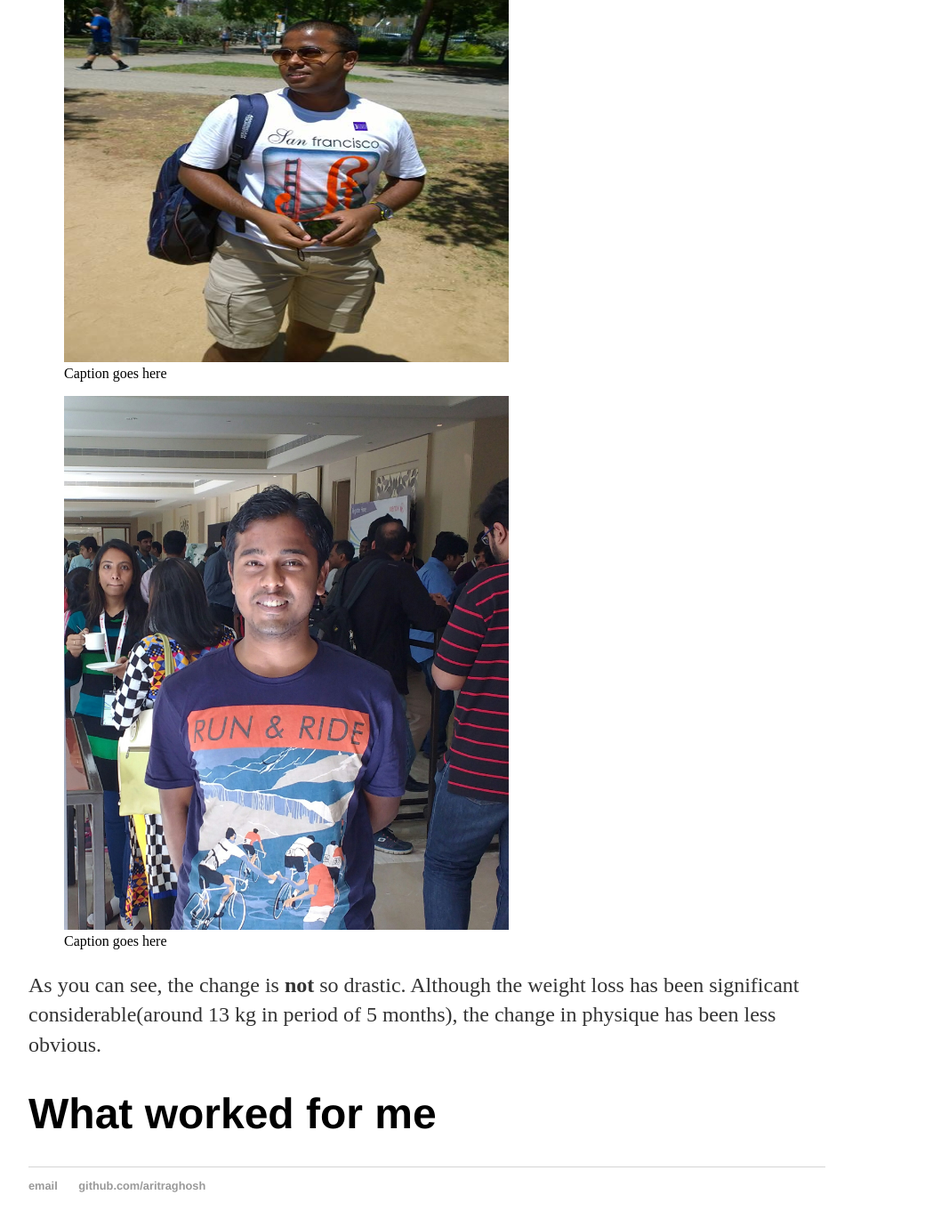
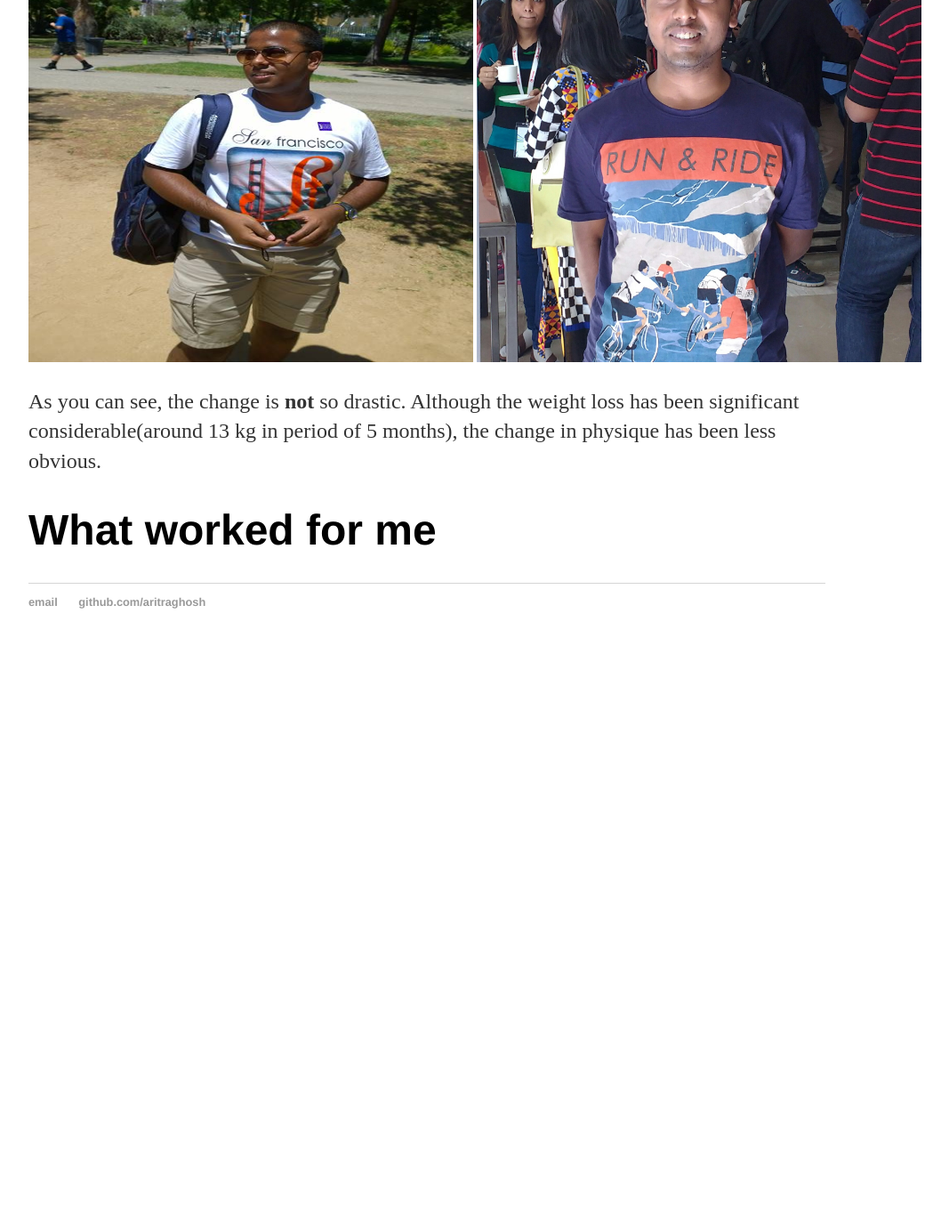
Before and after one commit to aritraghosh/aritraghosh.github.io, a Jekyll site: the page built from _posts/2016-02-05-some-tips-for-weight-loss.md, in a window 1280 px wide and 1400 px high, scrolled down 741 px. Shown: the top 1379 px of the window at 89% size, without its empty margins (160-1227 px from the left). Built offline with Jekyll 4.4.1, drawn with Linux system fonts in a browser that asks for light colours; after the commit the page ends 1485 px from its top, so only the background shows below that.

Commit message:
Update 2016-02-05-some-tips-for-weight-loss.md

```diff
--- a/_posts/2016-02-05-some-tips-for-weight-loss.md
+++ b/_posts/2016-02-05-some-tips-for-weight-loss.md
@@ -9,14 +9,10 @@ After a long wait(4 years), I was able to muster courage and enthusiasm on somet
 
 
 <div style="width:1100px; margin:0 auto;">
-<figure>
+
 <img src="https://aritraghosh.github.io/images/Aritra_old.jpg" alt="Old me" style="align: left;width: 500px ;height: 600px;"/>
-<figcaption>Caption goes here</figcaption>
-</figure>
-<figure>
 <img src="https://aritraghosh.github.io/images/IMG_20160123_091910.jpg" alt="Now" style="align: right;width: 500px;  height: 600px;"/>
-<figcaption>Caption goes here</figcaption>
-</figure>
+
 </div>
 
 
```
